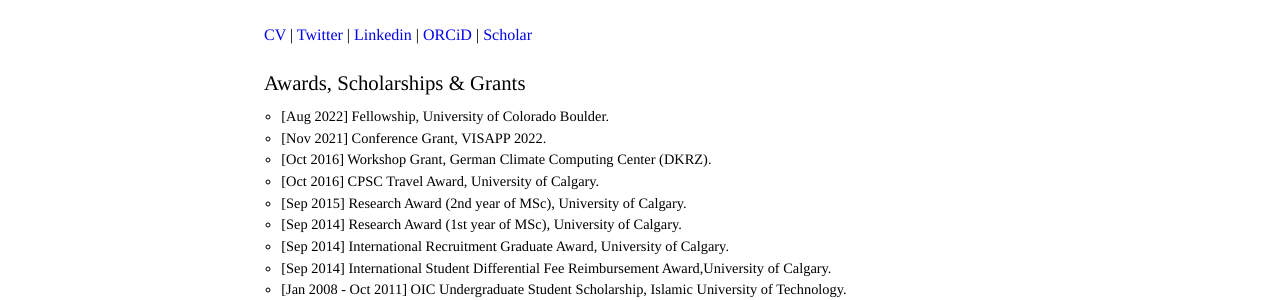
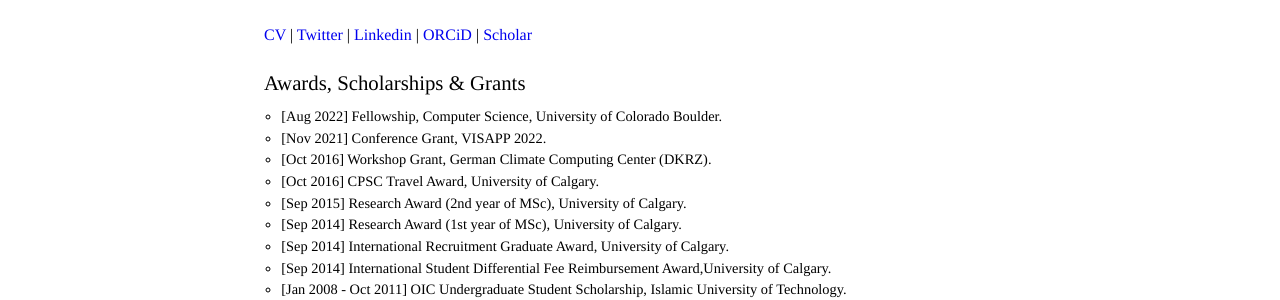
Before and after one commit to imruljubair/imruljubair.github.io, a Jekyll site: the page built from index.html, in a window 1280 px wide and 900 px high. Shown: the part 391-691 px from the top of the window. Built offline with Jekyll 4.4.1, drawn with Linux system fonts in a browser that asks for light colours.

Commit message:
Update intro.html

```diff
--- a/_includes/intro.html
+++ b/_includes/intro.html
@@ -17,7 +17,7 @@
   <div class="container">
   <h2 class="category-title" style="font-size:130%"> Awards, Scholarships & Grants</h2>
   <ol style="font-size:90%; list-style-type:circle;  text-align:justify">
-  <li>[Aug 2022] Fellowship, University of Colorado Boulder.</li>
+  <li>[Aug 2022] Fellowship, Computer Science, University of Colorado Boulder.</li>
   <li>[Nov 2021] Conference Grant, VISAPP 2022.</li>
   <li>[Oct 2016] Workshop Grant, German Climate Computing Center (DKRZ).</li>
   <li>[Oct 2016] CPSC Travel Award, University of Calgary.</li>
```
